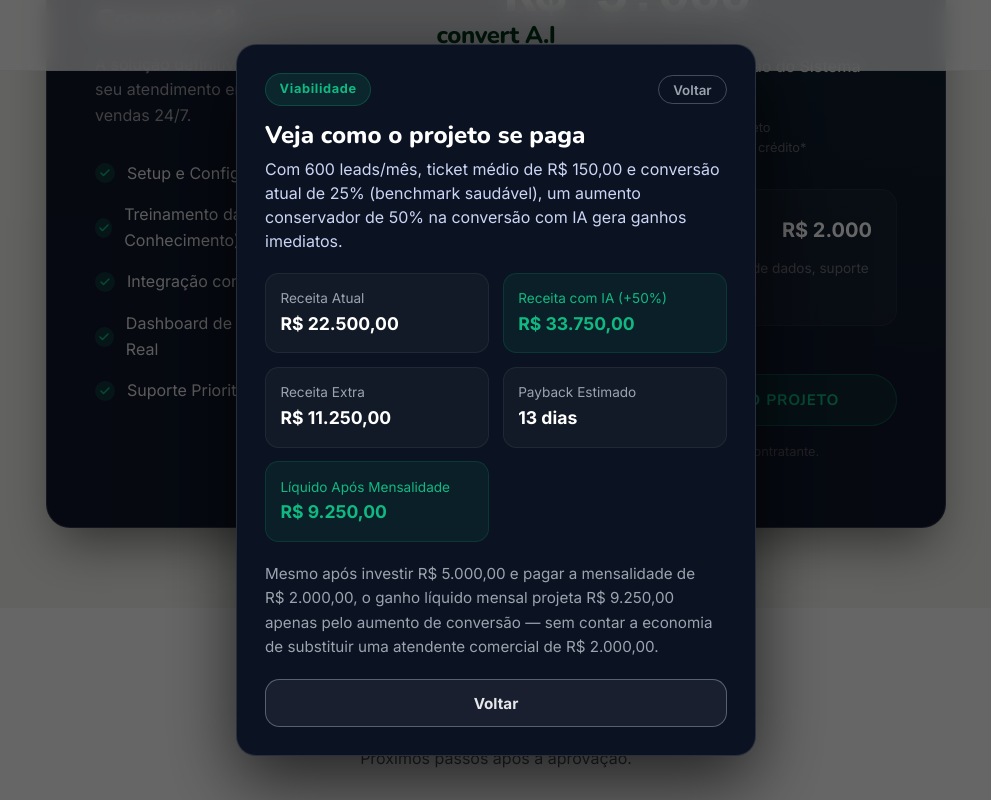
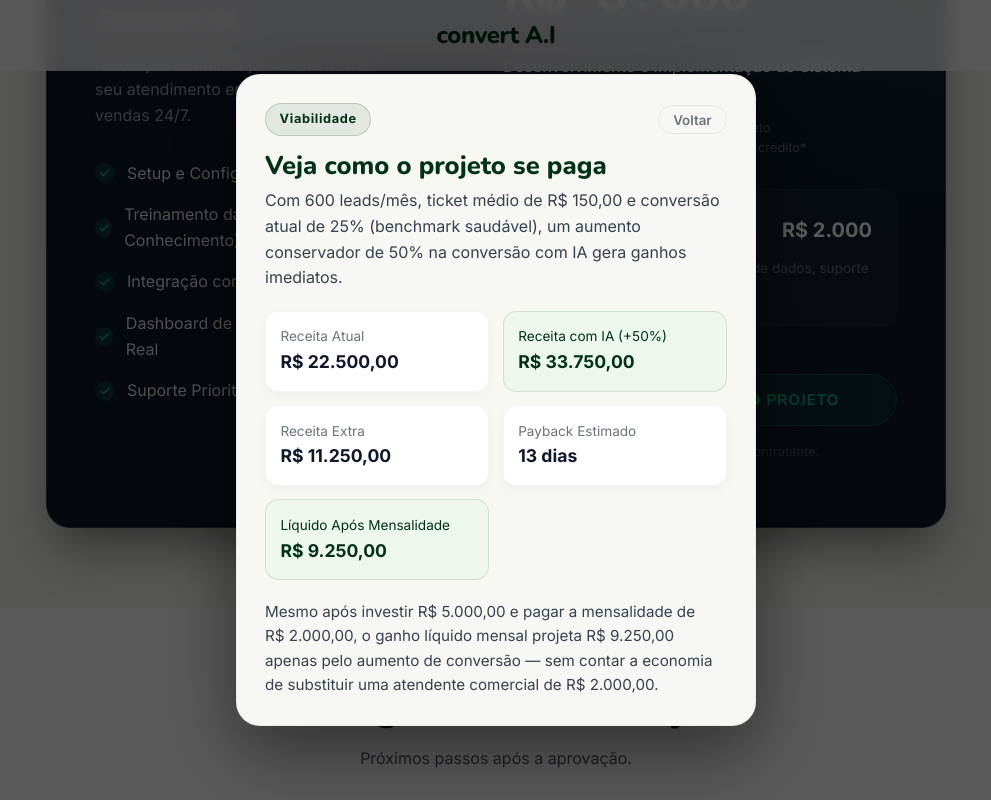
Before and after one commit to mateusolintof/SPA_Proposta_Comercial, a React (Vite) app: page / in a window 1280 px wide. Both pictures are taken after a click on the button "VEJA A VIABILIDADE DO PROJETO". Shown: the part 5001-5801 px from the top of the page, without its empty margins (144-1135 px from the left). Built offline with nearby package versions, Linux system fonts and the light colour scheme.

Commit message:
Ajuste modal investimento modified:   src/components/Investment.jsx

```diff
--- a/src/components/Investment.jsx
+++ b/src/components/Investment.jsx
@@ -157,7 +157,7 @@
                     style={{
                         position: 'fixed',
                         inset: 0,
-                        background: 'rgba(0,0,0,0.6)',
+                        background: 'rgba(0,0,0,0.65)',
                         zIndex: 60,
                         display: 'flex',
                         alignItems: 'center',
@@ -168,27 +168,28 @@
                     <div
                         style={{
                             width: 'min(520px, 100%)',
-                            background: '#0b1221',
-                            borderRadius: '1.25rem',
-                            border: '1px solid rgba(255,255,255,0.12)',
-                            boxShadow: '0 25px 70px rgba(0,0,0,0.65)',
+                            background: '#f7f7f3',
+                            borderRadius: '1.5rem',
+                            border: '1px solid rgba(0,0,0,0.05)',
+                            boxShadow: '0 25px 70px rgba(0,0,0,0.45)',
                             padding: '1.75rem',
-                            color: '#e5e7eb',
+                            color: '#1f2937',
                             position: 'relative',
                             maxHeight: '90vh',
                             overflowY: 'auto'
                         }}
                     >
                         <div style={{ display: 'flex', justifyContent: 'space-between', alignItems: 'center', marginBottom: '1rem' }}>
-                            <div style={{ display: 'inline-flex', padding: '0.35rem 0.85rem', background: 'rgba(16, 185, 129, 0.12)', borderRadius: '999px', border: '1px solid rgba(16,185,129,0.25)', color: '#10b981', fontSize: '0.8rem', fontWeight: 700, letterSpacing: '0.05em' }}>
+                            <div style={{ display: 'inline-flex', padding: '0.35rem 0.85rem', background: 'rgba(1, 49, 23, 0.08)', borderRadius: '999px', border: '1px solid rgba(1,49,23,0.18)', color: '#013117', fontSize: '0.8rem', fontWeight: 700, letterSpacing: '0.05em' }}>
                                 Viabilidade
                             </div>
                             <button
                                 onClick={() => setShowViability(false)}
+                                aria-label="Fechar"
                                 style={{
                                     background: 'transparent',
-                                    color: '#9ca3af',
-                                    border: '1px solid rgba(148,163,184,0.4)',
+                                    color: '#6b7280',
+                                    border: '1px solid rgba(0,0,0,0.08)',
                                     borderRadius: '999px',
                                     padding: '0.35rem 0.9rem',
                                     fontWeight: 600,
@@ -199,58 +200,40 @@
                             </button>
                         </div>
 
-                        <h3 style={{ color: 'white', marginBottom: '0.5rem', fontSize: '1.5rem' }}>Veja como o projeto se paga</h3>
-                        <p style={{ color: '#cbd5f5', marginBottom: '1.25rem', lineHeight: 1.5 }}>
+                        <h3 style={{ color: '#013117', marginBottom: '0.5rem', fontSize: '1.6rem' }}>Veja como o projeto se paga</h3>
+                        <p style={{ color: '#374151', marginBottom: '1.25rem', lineHeight: 1.6 }}>
                             Com {leads} leads/mês, ticket médio de {currency.format(ticket)} e conversão atual de {currentConv}% (benchmark saudável),
                             um aumento conservador de 50% na conversão com IA gera ganhos imediatos.
                         </p>
 
                         <div style={{ display: 'grid', gap: '0.85rem', gridTemplateColumns: 'repeat(auto-fit, minmax(150px, 1fr))', marginBottom: '1.25rem' }}>
-                            <div style={{ padding: '0.9rem', borderRadius: '0.85rem', background: 'rgba(255,255,255,0.03)', border: '1px solid rgba(255,255,255,0.06)' }}>
-                                <div style={{ fontSize: '0.85rem', color: '#9ca3af' }}>Receita Atual</div>
-                                <div style={{ fontWeight: 700, color: 'white', fontSize: '1.1rem' }}>{currency.format(currentRevenue)}</div>
+                            <div style={{ padding: '0.9rem', borderRadius: '0.85rem', background: '#ffffff', border: '1px solid rgba(0,0,0,0.04)', boxShadow: '0 4px 10px rgba(0,0,0,0.04)' }}>
+                                <div style={{ fontSize: '0.85rem', color: '#6b7280' }}>Receita Atual</div>
+                                <div style={{ fontWeight: 700, color: '#0f172a', fontSize: '1.1rem' }}>{currency.format(currentRevenue)}</div>
                             </div>
-                            <div style={{ padding: '0.9rem', borderRadius: '0.85rem', background: 'rgba(16,185,129,0.08)', border: '1px solid rgba(16,185,129,0.15)' }}>
-                                <div style={{ fontSize: '0.85rem', color: '#10b981' }}>Receita com IA (+50%)</div>
-                                <div style={{ fontWeight: 800, color: '#10b981', fontSize: '1.1rem' }}>{currency.format(projectedRevenue)}</div>
+                            <div style={{ padding: '0.9rem', borderRadius: '0.85rem', background: '#eef7ee', border: '1px solid rgba(1,49,23,0.12)' }}>
+                                <div style={{ fontSize: '0.85rem', color: '#013117' }}>Receita com IA (+50%)</div>
+                                <div style={{ fontWeight: 800, color: '#013117', fontSize: '1.1rem' }}>{currency.format(projectedRevenue)}</div>
                             </div>
-                            <div style={{ padding: '0.9rem', borderRadius: '0.85rem', background: 'rgba(255,255,255,0.03)', border: '1px solid rgba(255,255,255,0.06)' }}>
-                                <div style={{ fontSize: '0.85rem', color: '#9ca3af' }}>Receita Extra</div>
-                                <div style={{ fontWeight: 700, color: 'white', fontSize: '1.1rem' }}>{currency.format(extraRevenue)}</div>
+                            <div style={{ padding: '0.9rem', borderRadius: '0.85rem', background: '#ffffff', border: '1px solid rgba(0,0,0,0.04)', boxShadow: '0 4px 10px rgba(0,0,0,0.04)' }}>
+                                <div style={{ fontSize: '0.85rem', color: '#6b7280' }}>Receita Extra</div>
+                                <div style={{ fontWeight: 700, color: '#0f172a', fontSize: '1.1rem' }}>{currency.format(extraRevenue)}</div>
                             </div>
-                            <div style={{ padding: '0.9rem', borderRadius: '0.85rem', background: 'rgba(255,255,255,0.03)', border: '1px solid rgba(255,255,255,0.06)' }}>
-                                <div style={{ fontSize: '0.85rem', color: '#9ca3af' }}>Payback Estimado</div>
-                                <div style={{ fontWeight: 700, color: 'white', fontSize: '1.1rem' }}>{paybackDays} dias</div>
+                            <div style={{ padding: '0.9rem', borderRadius: '0.85rem', background: '#ffffff', border: '1px solid rgba(0,0,0,0.04)', boxShadow: '0 4px 10px rgba(0,0,0,0.04)' }}>
+                                <div style={{ fontSize: '0.85rem', color: '#6b7280' }}>Payback Estimado</div>
+                                <div style={{ fontWeight: 700, color: '#0f172a', fontSize: '1.1rem' }}>{paybackDays} dias</div>
                             </div>
-                            <div style={{ padding: '0.9rem', borderRadius: '0.85rem', background: 'rgba(16,185,129,0.08)', border: '1px solid rgba(16,185,129,0.15)' }}>
-                                <div style={{ fontSize: '0.85rem', color: '#10b981' }}>Líquido Após Mensalidade</div>
-                                <div style={{ fontWeight: 800, color: '#10b981', fontSize: '1.1rem' }}>{currency.format(netAfterFee)}</div>
+                            <div style={{ padding: '0.9rem', borderRadius: '0.85rem', background: '#eef7ee', border: '1px solid rgba(1,49,23,0.12)' }}>
+                                <div style={{ fontSize: '0.85rem', color: '#013117' }}>Líquido Após Mensalidade</div>
+                                <div style={{ fontWeight: 800, color: '#013117', fontSize: '1.1rem' }}>{currency.format(netAfterFee)}</div>
                             </div>
                         </div>
 
-                        <div style={{ color: '#9ca3af', fontSize: '0.95rem', lineHeight: 1.6, marginBottom: '1.25rem' }}>
+                        <div style={{ color: '#374151', fontSize: '0.95rem', lineHeight: 1.6 }}>
                             Mesmo após investir {currency.format(setupCost)} e pagar a mensalidade de {currency.format(monthlyFee)}, o ganho líquido
                             mensal projeta {currency.format(netAfterFee)} apenas pelo aumento de conversão — sem contar a economia de substituir uma
                             atendente comercial de {currency.format(monthlyFee)}.
                         </div>
-
-                        <button
-                            onClick={() => setShowViability(false)}
-                            style={{
-                                width: '100%',
-                                justifyContent: 'center',
-                                height: '3rem',
-                                fontSize: '0.95rem',
-                                fontWeight: 700,
-                                borderRadius: '0.9rem',
-                                background: 'rgba(255,255,255,0.06)',
-                                color: '#e5e7eb',
-                                border: '1px solid rgba(148,163,184,0.5)',
-                                cursor: 'pointer'
-                            }}
-                        >
-                            Voltar
-                        </button>
                     </div>
                 </div>
             )}
```
